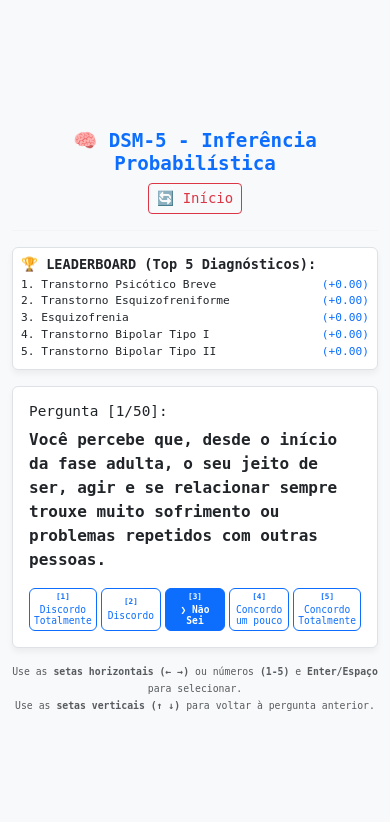
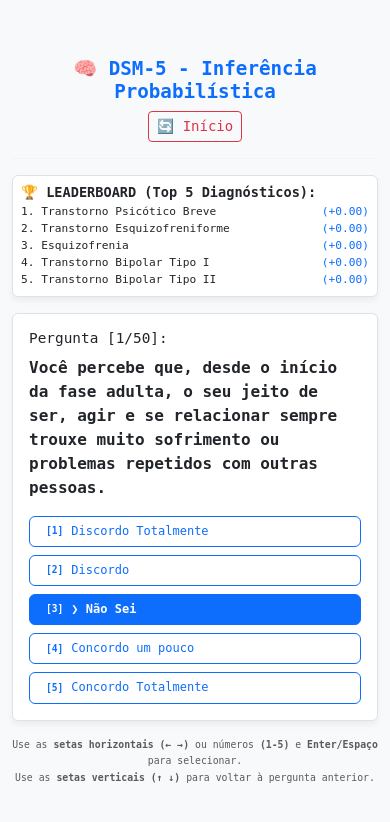
Before and after one commit to henriquefelisardo/Transtornos, a Django app: page /question/ in a window 390 px wide. Shown: the top 822 px of the page. Run offline with Django 5.2, Linux system fonts and the light colour scheme.

Commit message:
arrumar sobreposição e concordancia

```diff
--- a/knowledge_base.json
+++ b/knowledge_base.json
@@ -382,7 +382,7 @@
     },
     {
       "id": "q_humor_umbrella",
-      "text": "Você já teve períodos longos de tristeza profunda ou épocas em que me sentiu exageradamente eufórico, acelerado e sem precisar dormir.",
+      "text": "Você já teve períodos longos de tristeza profunda ou épocas em que se sentiu exageradamente eufórico, acelerado e sem precisar dormir.",
       "type": "umbrella",
       "targets": [
         "bipolar_1",
@@ -1429,7 +1429,7 @@
     },
     {
       "id": "q_narcisista_especial",
-      "text": "Você acredita que é muito especial e que só pessoas de alto nível ou instituições importantes podem me compreender.",
+      "text": "Você acredita que é muito especial e que só pessoas de alto nível ou instituições importantes podem te compreender.",
       "type": "specific",
       "targets": [
         "tp_narcisista"
--- a/web_app/templates/question.html
+++ b/web_app/templates/question.html
@@ -25,27 +25,27 @@
     </div>
     <p class="mb-3 fw-bold" style="font-size: clamp(1rem, 4vw, 1.25rem);">{{ question.text }}</p>
 
-    <div class="d-flex flex-nowrap justify-content-center w-100 gap-1" id="options-container">
+    <div class="d-flex flex-column flex-sm-row justify-content-center w-100 gap-2" id="options-container">
         <!-- These IDs and data-weights map to the 5 standard options -->
-        <div class="btn option-btn d-flex flex-column justify-content-center text-wrap px-1 py-1" style="flex: 1 1 0; font-size: clamp(0.6rem, 2vw, 0.9rem); line-height: 1.1;" data-weight="0.0">
-            <div class="fw-bold pb-1" style="font-size: 0.8em;">[1]</div>
-            <span class="label">Discordo Totalmente</span>
+        <div class="btn option-btn d-flex flex-sm-column flex-row align-items-center justify-content-sm-center justify-content-start text-wrap px-3 px-sm-1 py-2 py-sm-1 gap-2 gap-sm-0" style="flex: 1 1 0; font-size: clamp(0.75rem, 2vw, 0.9rem); line-height: 1.1;" data-weight="0.0">
+            <div class="fw-bold pb-sm-1" style="font-size: 0.8em;">[1]</div>
+            <span class="label text-start text-sm-center">Discordo Totalmente</span>
         </div>
-        <div class="btn option-btn d-flex flex-column justify-content-center text-wrap px-1 py-1" style="flex: 1 1 0; font-size: clamp(0.6rem, 2vw, 0.9rem); line-height: 1.1;" data-weight="0.25">
-            <div class="fw-bold pb-1" style="font-size: 0.8em;">[2]</div>
-            <span class="label">Discordo</span>
+        <div class="btn option-btn d-flex flex-sm-column flex-row align-items-center justify-content-sm-center justify-content-start text-wrap px-3 px-sm-1 py-2 py-sm-1 gap-2 gap-sm-0" style="flex: 1 1 0; font-size: clamp(0.75rem, 2vw, 0.9rem); line-height: 1.1;" data-weight="0.25">
+            <div class="fw-bold pb-sm-1" style="font-size: 0.8em;">[2]</div>
+            <span class="label text-start text-sm-center">Discordo</span>
         </div>
-        <div class="btn option-btn d-flex flex-column justify-content-center text-wrap px-1 py-1" style="flex: 1 1 0; font-size: clamp(0.6rem, 2vw, 0.9rem); line-height: 1.1;" data-weight="0.5">
-            <div class="fw-bold pb-1" style="font-size: 0.8em;">[3]</div>
-            <span class="label">Não Sei</span>
+        <div class="btn option-btn d-flex flex-sm-column flex-row align-items-center justify-content-sm-center justify-content-start text-wrap px-3 px-sm-1 py-2 py-sm-1 gap-2 gap-sm-0" style="flex: 1 1 0; font-size: clamp(0.75rem, 2vw, 0.9rem); line-height: 1.1;" data-weight="0.5">
+            <div class="fw-bold pb-sm-1" style="font-size: 0.8em;">[3]</div>
+            <span class="label text-start text-sm-center">Não Sei</span>
         </div>
-        <div class="btn option-btn d-flex flex-column justify-content-center text-wrap px-1 py-1" style="flex: 1 1 0; font-size: clamp(0.6rem, 2vw, 0.9rem); line-height: 1.1;" data-weight="0.75">
-            <div class="fw-bold pb-1" style="font-size: 0.8em;">[4]</div>
-            <span class="label">Concordo um pouco</span>
+        <div class="btn option-btn d-flex flex-sm-column flex-row align-items-center justify-content-sm-center justify-content-start text-wrap px-3 px-sm-1 py-2 py-sm-1 gap-2 gap-sm-0" style="flex: 1 1 0; font-size: clamp(0.75rem, 2vw, 0.9rem); line-height: 1.1;" data-weight="0.75">
+            <div class="fw-bold pb-sm-1" style="font-size: 0.8em;">[4]</div>
+            <span class="label text-start text-sm-center">Concordo um pouco</span>
         </div>
-        <div class="btn option-btn d-flex flex-column justify-content-center text-wrap px-1 py-1" style="flex: 1 1 0; font-size: clamp(0.6rem, 2vw, 0.9rem); line-height: 1.1;" data-weight="1.0">
-            <div class="fw-bold pb-1" style="font-size: 0.8em;">[5]</div>
-            <span class="label">Concordo Totalmente</span>
+        <div class="btn option-btn d-flex flex-sm-column flex-row align-items-center justify-content-sm-center justify-content-start text-wrap px-3 px-sm-1 py-2 py-sm-1 gap-2 gap-sm-0" style="flex: 1 1 0; font-size: clamp(0.75rem, 2vw, 0.9rem); line-height: 1.1;" data-weight="1.0">
+            <div class="fw-bold pb-sm-1" style="font-size: 0.8em;">[5]</div>
+            <span class="label text-start text-sm-center">Concordo Totalmente</span>
         </div>
     </div>
 </div>
```
